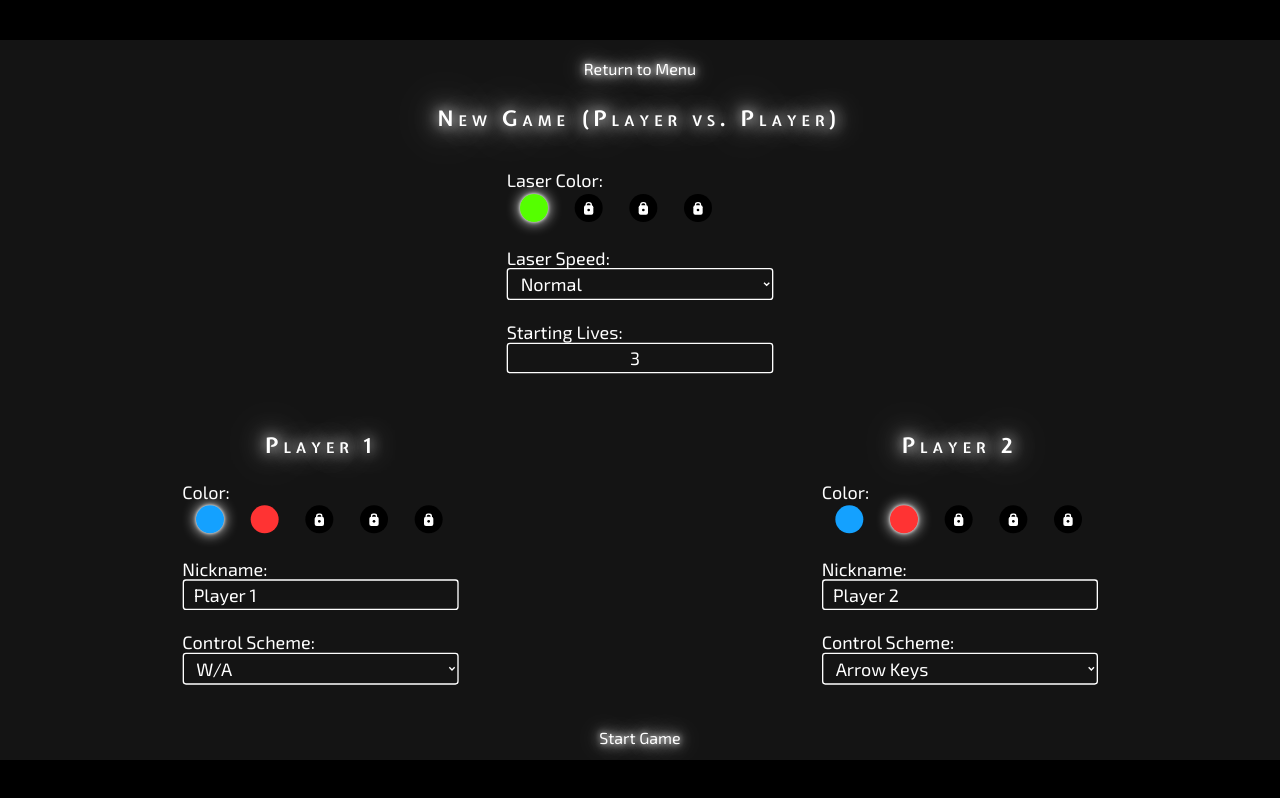
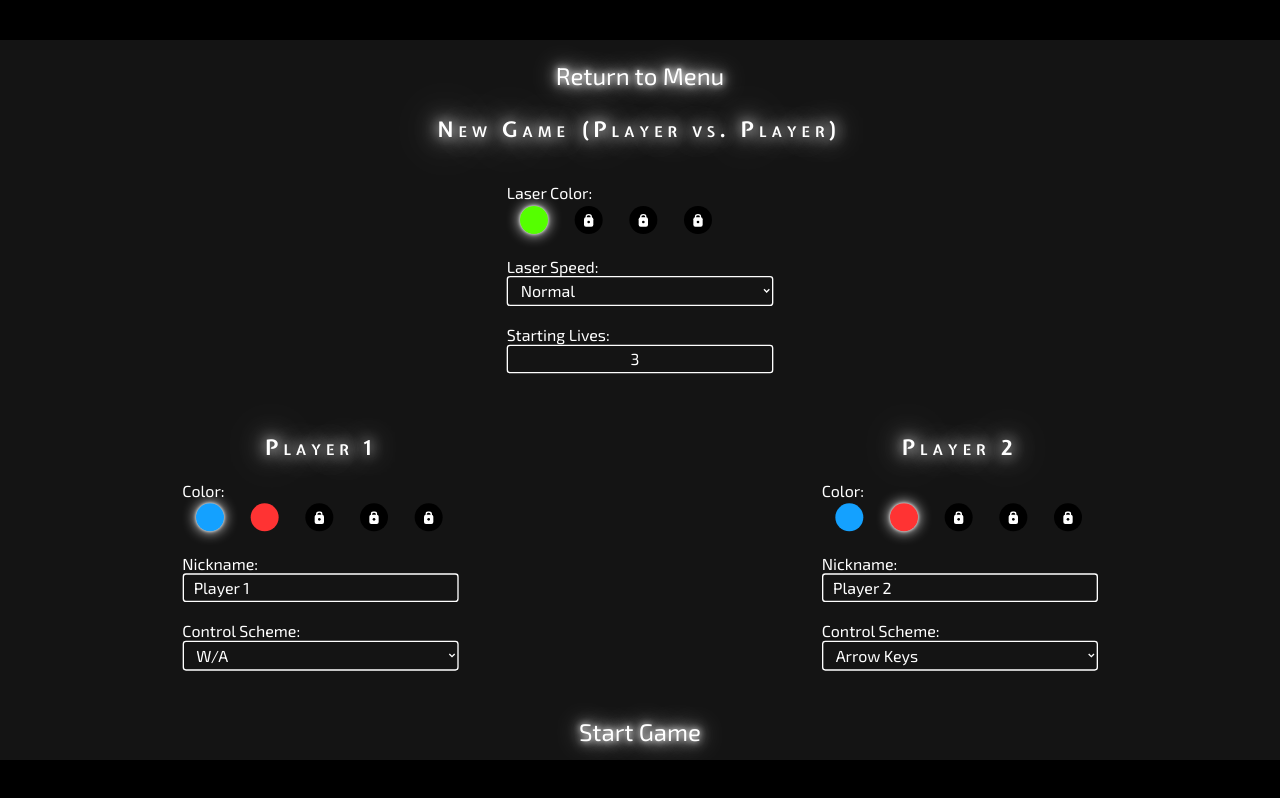
Before and after one commit to yikuansun/saberpong2, a SvelteKit app: page /setup-pvp in a window 1280 px wide. Built offline with nearby package versions, Linux system fonts and the light colour scheme.

Commit message:
Improve setup screen style
I don' even know what I did lol

```diff
--- a/src/routes/setup-pvp/+page.svelte
+++ b/src/routes/setup-pvp/+page.svelte
@@ -5,7 +5,7 @@
 
     import ExpletusSansTtf from "$lib/assets/fonts/ExpletusSans-VariableFont_wght.ttf";
     import Exo2Ttf from "$lib/assets/fonts/Exo2-VariableFont_wght.ttf";
-    import music from "$lib/assets/music/lady on the track 132.mp3";
+    import music from "$lib/assets/music/argon inst mix ab oz.mp3";
     import ColorSelect from "$lib/components/ColorSelect.svelte";
 
     /** @type {HTMLDivElement} */
@@ -117,12 +117,12 @@
     style:position="fixed" style:top="50vh" style:left="50vw" style:transform="translate(-50%, -50%)"
     style:overflow="hidden">
     <table style:position="absolute" style:top="0" style:left="0" style:width="1920px" style:height="1080px"
-        style:color="white" style:font-size="27px" style:font-family="Exo2" style:user-select="none">
+        style:color="white" style:font-size="24px" style:font-family="Exo2" style:user-select="none">
         <tr>
             <td colspan="2" style:text-align="center" style:font-size="24px">
                 <button on:click={() => {
                     gotoCool("../menu");
-                }} style:font-size="24px">Return to Menu</button>
+                }}>Return to Menu</button>
                 <br /> <br />
                 <b style:font-family="ExpletusSans" style:font-variant="small-caps" style:letter-spacing="7px" style:font-size="32px" style:text-shadow="0 0 20px white, 0 0 40px white, 0 0 80px white">New Game (Player vs. Player)</b>
             </td>
@@ -212,7 +212,7 @@
                         searchParams.set(key, value);
                     }
                     gotoCool(`../arena?${searchParams.toString()}`);
-                }} style:font-size="24px">Start Game</button>
+                }}>Start Game</button>
             </td>
         </tr>
     </table>
```
Also changed, not shown: 1 other file (tests, documents, lock files or other folders).
